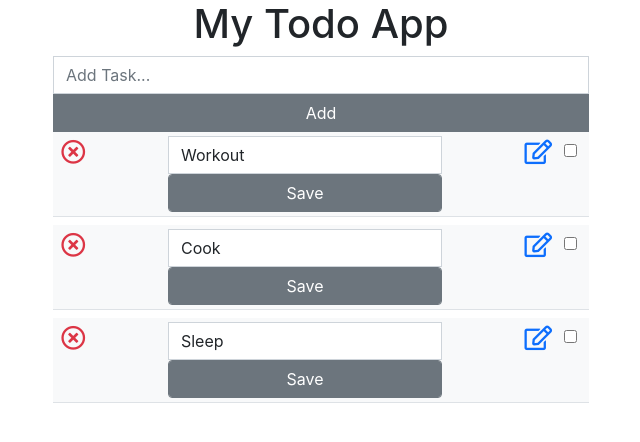
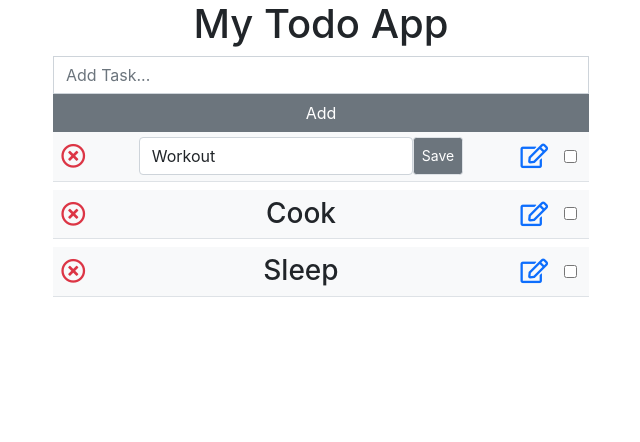
Before and after one commit to mirza-sync/todos-kreno, a React (Create React App) app: page / in a window 1280 px wide. Both pictures are taken after a click on the icon 857 px from the left and 152 px from the top of the page. Shown: the top 442 px of the page, without its empty margins (319-959 px from the left). Built offline with nearby package versions, Linux system fonts and the light colour scheme.

Commit message:
Use local editStatus state & UI improvement

```diff
--- a/src/components/Todo.js
+++ b/src/components/Todo.js
@@ -2,6 +2,10 @@ import React, { Component } from 'react'
 import { Consumer } from '../context'
 
 export default class Todo extends Component {
+    state = {
+        editStatus: false
+    }
+
     style = () => {
         const { complete } = this.props.todo
         return { textDecoration: complete ? 'line-through' : 'none' }
@@ -17,14 +21,15 @@ export default class Todo extends Component {
         dispatch({ type: 'REMOVE', payload: id })
     }
 
-    toggleEdit = (editStatus, dispatch) => {
-        dispatch({ type: 'TOGGLE-EDIT', payload: !editStatus })
+    toggleEdit = (editStatus) => {
+        this.setState({editStatus: !editStatus})
     }
 
     update = (e) => {
-        this.setState({
-            title: e.target.value
-        })
+        console.log("Update")
+        // this.setState({
+        //     title: e.target.value
+        // })
     }
 
     edit = (id, dispatch) => {
@@ -37,32 +42,34 @@ export default class Todo extends Component {
         return (
             <Consumer>
                 {value => {
-                    const { dispatch, editStatus } = value
+                    const { dispatch } = value
 
-                    return <h3 className="text-dark text-center p-1 bg-light border-bottom" style={this.style()}>
-                                <div className="d-flex justify-content-between">
+                    return (
+                        <div className="h3 text-dark text-center p-1 bg-light border-bottom" style={this.style()}>
+                            <div className="d-flex justify-content-between align-items-center">
                                 <i className="far fa-times-circle fa-sm float-start m-1 text-danger"
                                 onClick={this.remove.bind(this, id, dispatch)}></i>
-                                        {editStatus ?
+                                    {this.state.editStatus ?
                                     (
-                                            <div className="">
+                                        <div className="d-flex">
                                             <input type="text"
-                                                className="form-control rounded-0"
+                                            className="form-control"
                                             onChange={this.update}
                                             value={title} />
-                                                <button className="form-control btn-secondary">Save</button>
+                                            <button className="btn-secondary btn-sm border">Save</button>
                                         </div>
                                     ) :
                                         title
                                     }
-                                    <div>
-                                        <input type="checkbox" name="" id="" className="m-2 float-end"
+                                <div className="d-flex align-items-center">
+                                    <i className="far fa-edit fa-sm float-end m-2 text-primary"
+                                    onClick={this.toggleEdit.bind(this, this.state.editStatus)}></i>
+                                    <input type="checkbox" name="" id="" className="float-end m-2"
                                     onChange={this.toggle.bind(this, id, dispatch)}/>
-                                        <i className="far fa-edit fa-sm float-end m-1 text-primary"
-                                        onClick={this.toggleEdit.bind(this, editStatus, dispatch)}></i>
                                 </div>
                             </div>
-                            </h3>
+                        </div>
+                    )
                 }}
             </Consumer>
         )
```
Lines whose indentation alone changed are shown as unchanged.
